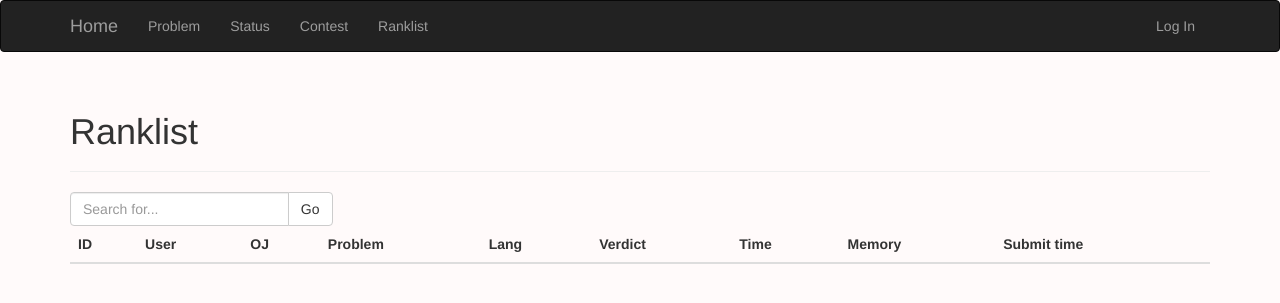
After one commit to sleepymole/vjudge, a Flask app: page /ranklist in a window 1280 px wide. The commit adds this page. Shown: the top 303 px of the page. Run offline with Flask 2, Linux system fonts and the light colour scheme; lists and menus that the app fills with data are empty; some libraries are stand-ins or nearby versions.

Commit message:
update pages

```diff
--- a/app/templates/base.html
+++ b/app/templates/base.html
@@ -31,7 +31,7 @@
                 <li><a href="{{ url_for('main.index') }}">Contest</a></li>
             </ul>
             <ul class="nav navbar-nav">
-                <li><a href="{{ url_for('main.index') }}">Ranklist</a></li>
+                <li><a href="{{ url_for('main.rank_list') }}">Ranklist</a></li>
             </ul>
             <ul class="nav navbar-nav navbar-right">
                 {% if current_user.is_authenticated %}
--- a/app/templates/problem_list.html
+++ b/app/templates/problem_list.html
@@ -62,7 +62,7 @@
             </button>
             {% endif %}
         </td>
-        <td>0</td>
+        <td>{{ problem.solved }}</td>
         <td>{{ moment(problem.last_update).format('L') }}</td>
         {% if current_user.can(Permission.MODERATE) %}
         <th>
--- /dev/null
+++ b/app/templates/rank_list.html
@@ -0,0 +1,65 @@
+{% extends "base.html" %}
+{% import "_macros.html" as macros %}
+{% block title %}VJudge - Ranklist{% endblock %}
+
+{% block head %}
+{{ super() }}
+<link rel="stylesheet"
+      href="https://cdnjs.cloudflare.com/ajax/libs/bootstrap-select/1.12.4/css/bootstrap-select.min.css">
+{% endblock %}
+
+{% block page_content %}
+<div class="page-header">
+    <h1>Ranklist</h1>
+</div>
+<form action="" method="get">
+    <div class="row ">
+        <div class="col-md-3 col-sm-4 col-xs-6">
+            <div class="input-group">
+                <input name="query" value="" type="text" class="form-control" placeholder="Search for...">
+                <span class="input-group-btn">
+                    <button type="submit" class="btn btn-default" type="button">Go</button>
+                </span>
+            </div>
+        </div>
+    </div>
+</form>
+<table class="table table-hover">
+    <thead>
+    <tr>
+        <th>ID</th>
+        <th>User</th>
+        <th>OJ</th>
+        <th>Problem</th>
+        <th>Lang</th>
+        <th>Verdict</th>
+        <th>Time</th>
+        <th>Memory</th>
+        <th>Submit time</th>
+    </tr>
+    </thead>
+    {% for submission in submissions %}
+    <tr>
+        <td>{{ submission.data.id }}</td>
+        <td><a href="{{ url_for('.user', username = submission.username) }}">
+            <img class="img-rounded" src="{{ url_for('static', filename='avatar/middle.png') }}">
+            {{ submission.username }}
+        </a></td>
+        <td>{{ submission.data.oj_name.upper() }}</td>
+        <td>
+            <a href="{{ url_for('.problem',oj_name=submission.data.oj_name,problem_id=submission.data.problem_id) }}">{{
+                submission.data.problem_id }}</a>
+        </td>
+        <td>{{ submission.data.language }}</td>
+        <td class="{{ submission.data.verdict.replace(' ','-').lower() }} verdict">{{ submission.data.verdict }}</td>
+        <td>{{ submission.data.exe_time }}</td>
+        <td>{{ submission.data.exe_mem }}</td>
+        <td>{{ moment(submission.data.time_stamp).format('YYYY-MM-DD kk:mm:ss') }}</td>
+    </tr>
+    {% endfor %}
+</table>
+{% endblock %}
+{% block scripts %}
+{{ super() }}
+<script src="https://cdnjs.cloudflare.com/ajax/libs/bootstrap-select/1.12.4/js/bootstrap-select.min.js"></script>
+{% endblock %}
```
Also changed, not shown: app/static/avatar/large.png (added), app/static/avatar/middle.png (added), app/static/avatar/small.png (added).
